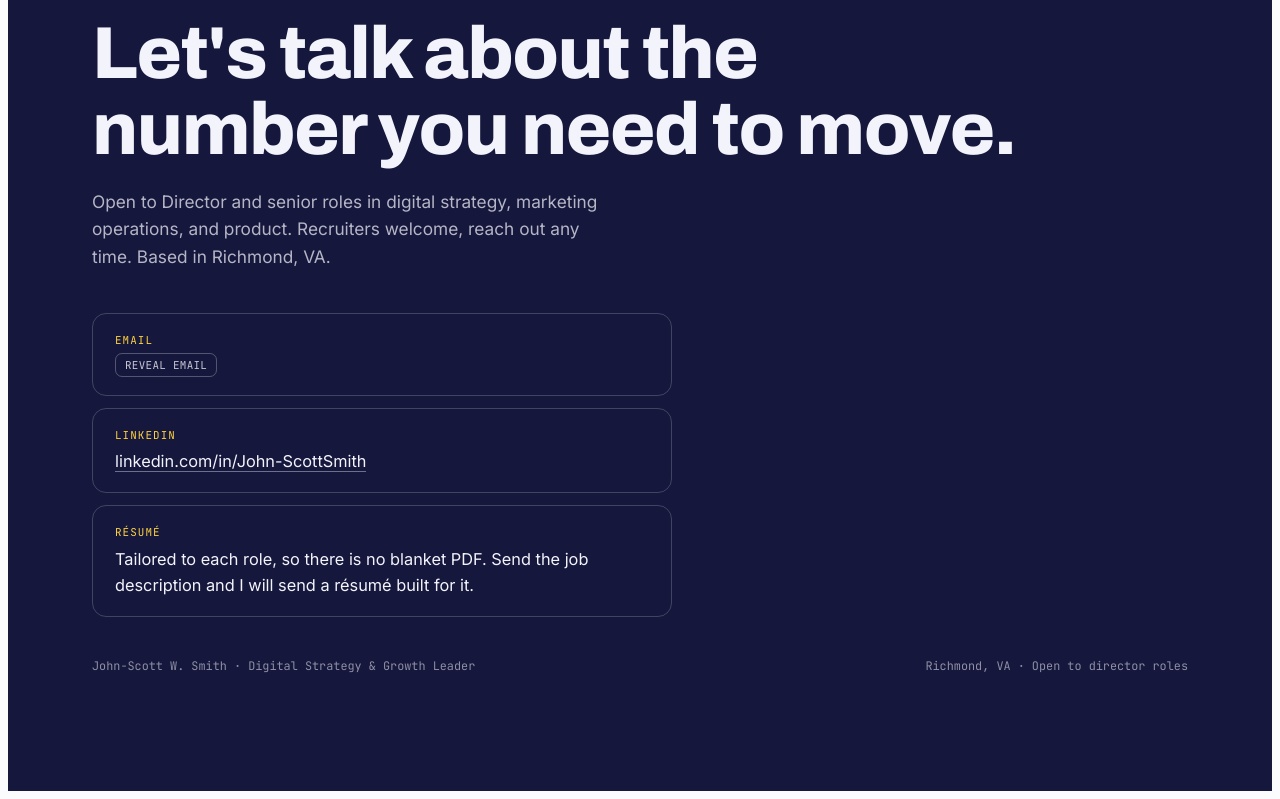
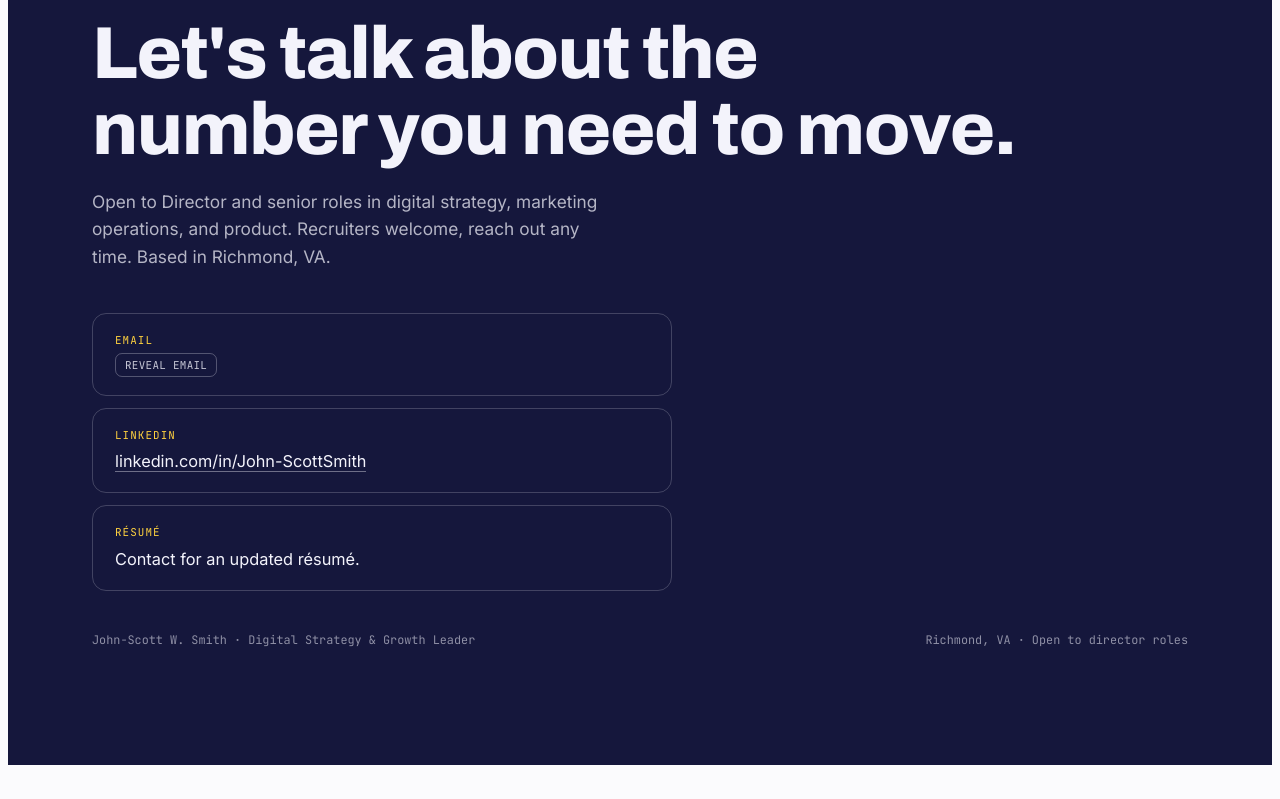
Before and after one commit to FairBallReviews/portfolio, a plain HTML site: page index.html in a window 1280 px wide. Shown: the part 8030-8829 px from the top of the page. After the commit the page ends 8803 px from the top, so only its background shows below. Drawn offline with Linux system fonts and the light colour scheme.

Commit message:
Reword resume line to 'Contact for an updated resume'
Co-Authored-By: Claude Opus 4.8 <noreply@anthropic.com>

```diff
--- a/index.html
+++ b/index.html
@@ -548,7 +548,7 @@
       <div class="creach">
         <div class="cr"><div><div class="k">Email</div><div class="v email-slot" id="emailV"><button class="cbtn reveal-email" type="button">Reveal email</button></div></div></div>
         <div class="cr"><div><div class="k">LinkedIn</div><div class="v"><a href="https://www.linkedin.com/in/John-ScottSmith" target="_blank" rel="noopener">linkedin.com/in/John-ScottSmith</a></div></div></div>
-        <div class="cr"><div><div class="k">Résumé</div><div class="v" id="resumeV">Tailored to each role, so there is no blanket PDF. Send the job description and I will send a résumé built for it.</div></div></div>
+        <div class="cr"><div><div class="k">Résumé</div><div class="v" id="resumeV">Contact for an updated résumé.</div></div></div>
       </div>
       <footer class="foot">
         <span>John-Scott W. Smith · Digital Strategy &amp; Growth Leader</span>
```
